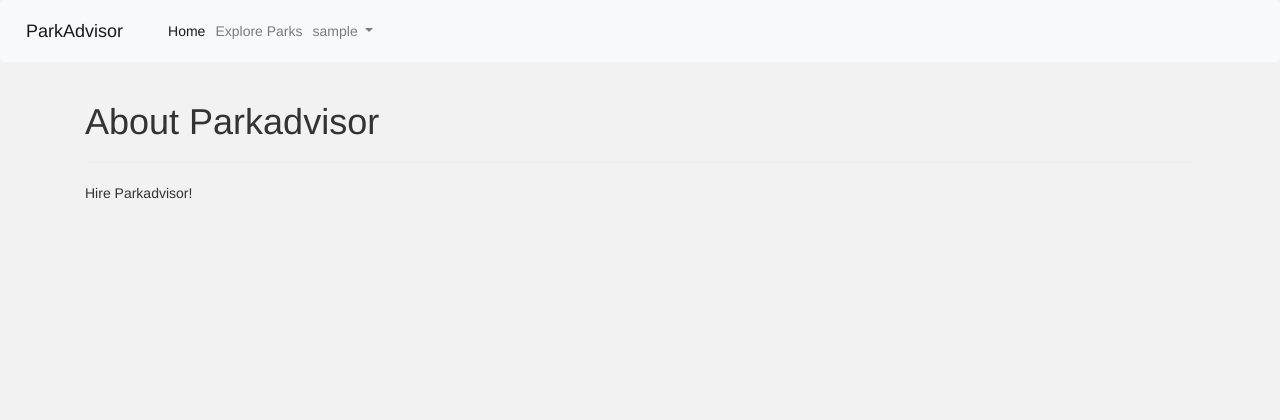
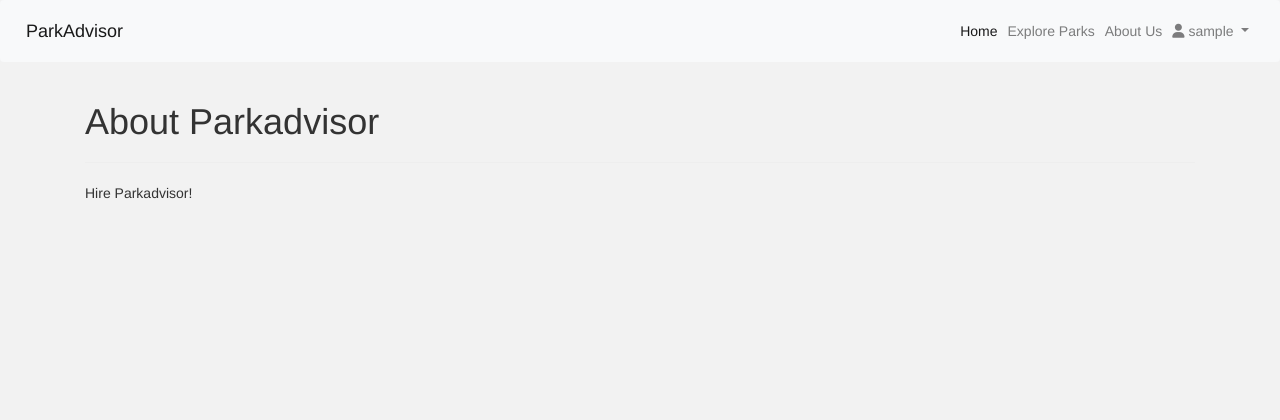
Before and after one commit to lauragsack/ParkAdvisor, a Django app: page /about/ in a window 1280 px wide. Shown: the top 420 px of the page. Run offline with Django 3.2, Linux system fonts and the light colour scheme; the visitor is signed in with stand-in values (Sample User, id 1); some libraries are stand-ins or nearby versions.

Commit message:
Alligns navbar to rigth

```diff
--- a/parkadvisor/main_app/templates/base.html
+++ b/parkadvisor/main_app/templates/base.html
@@ -7,6 +7,7 @@
   <meta name="viewport" content="width=device-width, initial-scale=1.0">
   <meta http-equiv="X-UA-Compatible" content="ie=edge">
   <title>Parkadvisor</title>
+  <script src="https://kit.fontawesome.com/c4410df193.js" crossorigin="anonymous"></script>
   <script src="//ajax.googleapis.com/ajax/libs/jquery/1.11.0/jquery.min.js"></script>
   <script src="https://cdnjs.cloudflare.com/ajax/libs/popper.js/1.12.9/umd/popper.min.js" integrity="sha384-ApNbgh9B+Y1QKtv3Rn7W3mgPxhU9K/ScQsAP7hUibX39j7fakFPskvXusvfa0b4Q" crossorigin="anonymous"></script>
   <link rel="stylesheet" href="https://stackpath.bootstrapcdn.com/bootstrap/4.3.1/css/bootstrap.min.css" integrity="sha384-ggOyR0iXCbMQv3Xipma34MD+dH/1fQ784/j6cY/iJTQUOhcWr7x9JvoRxT2MZw1T" crossorigin="anonymous">
@@ -17,28 +18,27 @@
 <body>
 <header class="navbar-fixed">
     <nav class="navbar navbar-expand-lg navbar-light bg-light">
-      <a class="navbar-brand" href="#">ParkAdvisor</a>
+      <a class="navbar-brand mr-auto" href="#">ParkAdvisor</a>
+      <div class="nav justify-content-end">
         <button class="navbar-toggler" type="button" data-toggle="collapse" data-target="#navbarNavAltMarkup" aria-controls="navbarNavAltMarkup" aria-expanded="false" aria-label="Toggle navigation">
           <span class="navbar-toggler-icon"></span>
         </button>
         <div class="collapse navbar-collapse" id="navbarNavAltMarkup">
+
           <div class="navbar-nav">
             {% if user.is_authenticated %}
               <a class="nav-item nav-link active" href="#">Home <span class="sr-only">(current)</span></a>
               <a class="nav-item nav-link" href="{% url 'index' %}">Explore Parks</a>
+              <a class="nav-item nav-link" href="{% url 'about' %}">About Us</a>
 
-        <class="nav-item dropdown">
+              <div class="nav-item dropdown">
                 <a class="nav-link dropdown-toggle" href="#" id="navbarDropdown" role="button" data-toggle="dropdown" aria-haspopup="true" aria-expanded="false">
-        {{user.username}}
+                <i class="fas fa-user"></i> {{user.username}}
                 </a>
                 <div class="dropdown-menu" aria-labelledby="navbarDropdown">
                   <a class="dropdown-item" href="{% url 'reviews_index' %}">My Reviews</a>
                   <a class="dropdown-item" href="{% url 'logout' %}">Log out</a>
-          <a class="dropdown-item" href="#">Another action</a>
-          <div class="dropdown-divider"></div>
-          <a class="dropdown-item" href="#">Something else here</a>
                 </div>
-
               </div>
             {% else %}
               <a class="nav-item nav-link" href="{% url 'signup' %}">Sign up</a>
@@ -46,9 +46,9 @@
             {% endif %}
           </div>
         </div>
+      </div>
     </nav>
-  </header>
-  <main class="container">
+  </header>  <main class="container">
     {% block content %}
     {% endblock %}
   </main>
```
Lines whose indentation alone changed are shown as unchanged.
